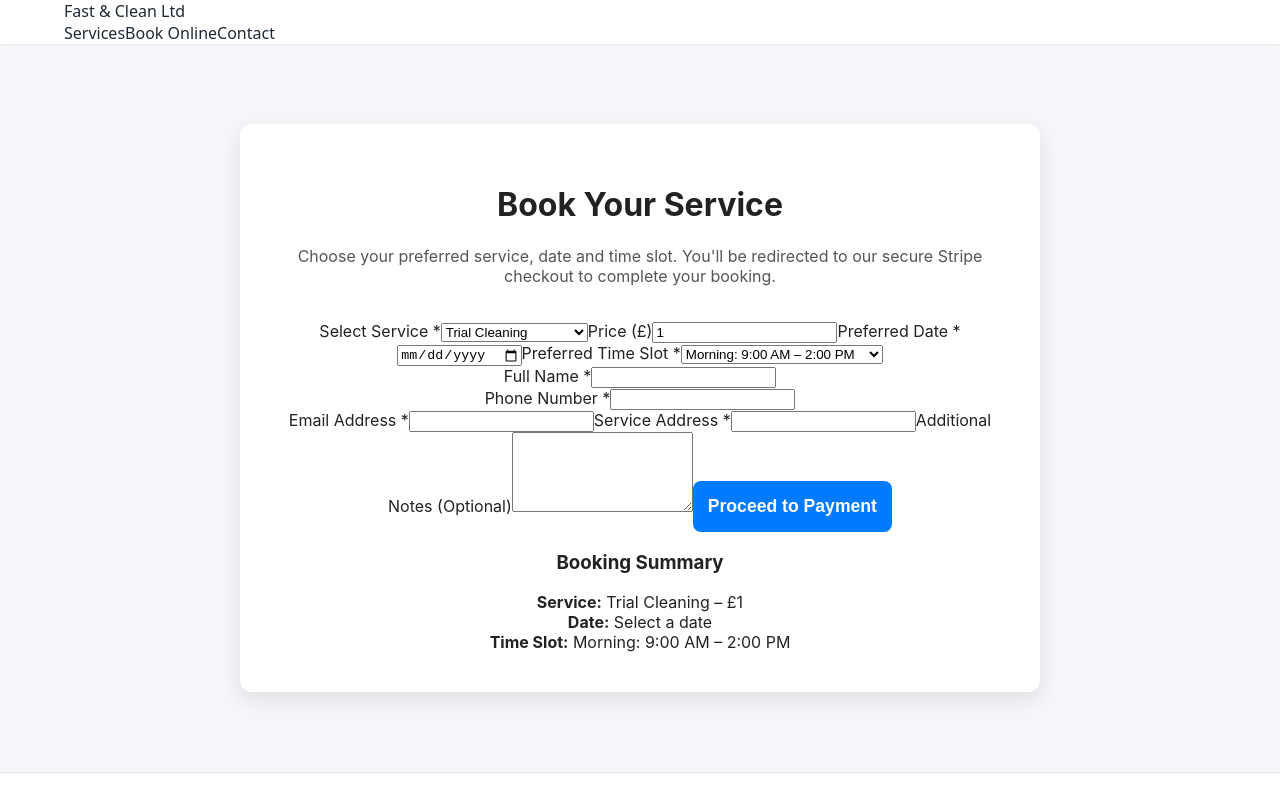
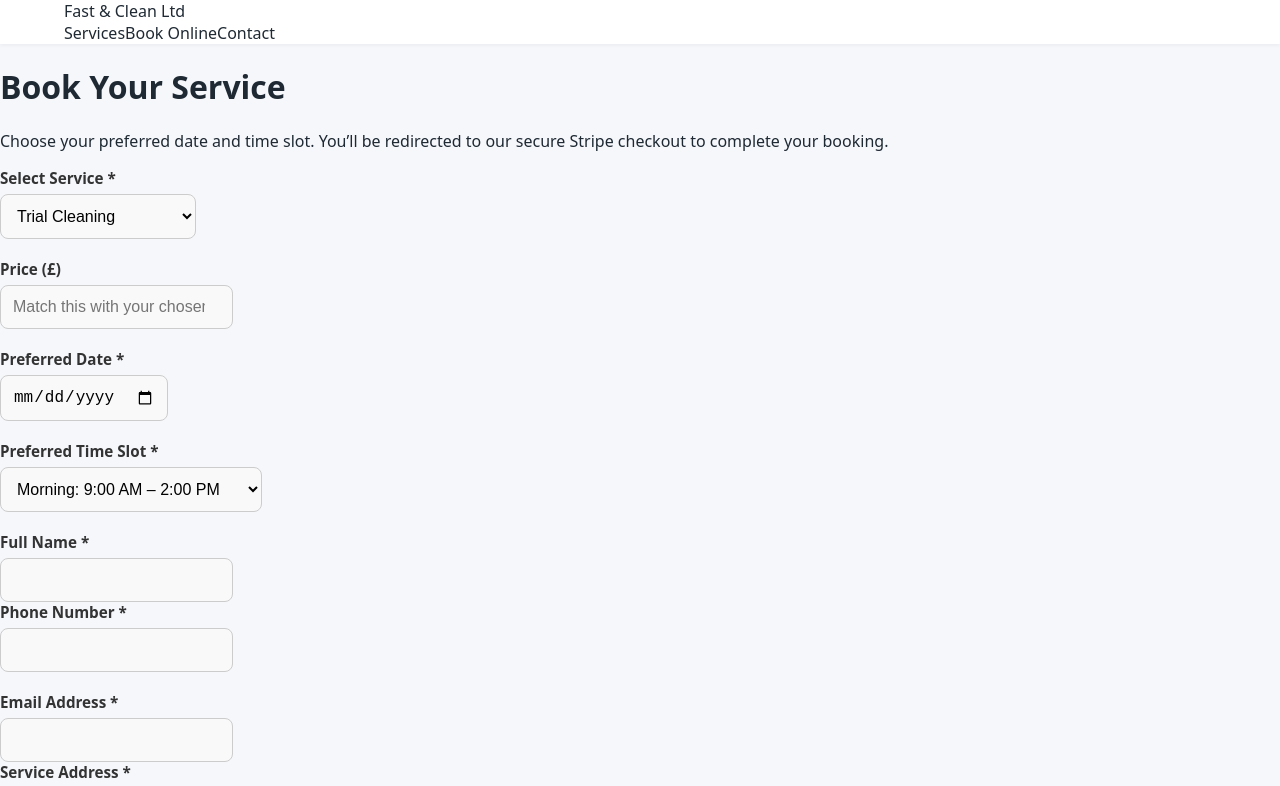
Before and after one commit to FastClean1/fastandclean-site, a React (Vite) app: page /book in a window 1280 px wide. Shown: the top 786 px of the page. Built offline with nearby package versions, Linux system fonts and the light colour scheme.

Commit message:
Update Book.jsx

```diff
--- a/src/Book.jsx
+++ b/src/Book.jsx
@@ -1,205 +1,229 @@
-import React, { useEffect, useMemo, useState } from "react";
+import React, { useMemo, useState } from "react";
 import "./book.css";
 
-// Mappa servizi → Stripe Payment Links
-const paymentLinks = {
-  "Trial Cleaning": "https://buy.stripe.com/3cI3cwb4qaozez5akE7N606",
-  "House Cleaning": "https://buy.stripe.com/eVq14o6Oa9kv8aH2Sc7N604",
-  "Office Cleaning": "https://buy.stripe.com/14A7sM6Oa1S38aHdwQ7N603",
+export default function Book() {
+  // ---- CONFIGURA QUI (EmailJS + tuoi dati) --------------------
+  const EMAILJS_SERVICE_ID        = "YOUR_SERVICE_ID";          // es. "service_abc123"
+  const EMAILJS_TEMPLATE_OWNER_ID = "YOUR_TEMPLATE_OWNER_ID";   // template per l'email che ricevi tu
+  const EMAILJS_TEMPLATE_USER_ID  = "YOUR_TEMPLATE_USER_ID";    // template per l'email al cliente
+  const BUSINESS_EMAIL            = "fastandcleanoffice@gmail.com"; // fallback se serve
+  // -------------------------------------------------------------
+
+  // Payment Links (forniti da te)
+  const links = useMemo(() => ({
+    "Trial Cleaning":     "https://buy.stripe.com/3cI3cwb4qaozez5akE7N606",  // £1
+    "House Cleaning":     "https://buy.stripe.com/eVq14o6Oa9kv8aH2Sc7N604",
+    "Office Cleaning":    "https://buy.stripe.com/14A7sM6Oa1S38aHdwQ7N603",
     "Garden Maintenance": "https://buy.stripe.com/6oU4gAgoK9kvaiP8cw7N602",
-  Landscaping: "https://buy.stripe.com/eVqcN6dcy7cnaiPgJ27N601",
-  "Handyman Repairs": "https://buy.stripe.com/3cIfZib4qdALbmTfEY7N600",
-};
+    "Landscaping":        "https://buy.stripe.com/eVqcN6dcy7cnaiPgJ27N601",
+    "Handyman Repairs":   "https://buy.stripe.com/3cIfZib4qdALbmTfEY7N600",
+  }), []);
 
-// Opzioni orari
-const TIME_SLOTS = ["Morning: 9:00 AM – 2:00 PM", "Afternoon: 3:00 PM – 7:00 PM"];
-
-// Servizi con prezzi/descrizioni (solo per form e riepilogo)
-const SERVICE_META = [
-  { name: "Trial Cleaning", defaultPrice: 1 },
-  { name: "House Cleaning", defaultPrice: 95 },
-  { name: "Office Cleaning", defaultPrice: 120 },
-  { name: "Garden Maintenance", defaultPrice: 65 },
-  { name: "Landscaping", defaultPrice: 160 },
-  { name: "Handyman Repairs", defaultPrice: 80 },
+  // Opzioni form
+  const services = Object.keys(links);
+  const timeSlots = [
+    "Morning: 9:00 AM – 2:00 PM",
+    "Afternoon: 3:00 PM – 7:00 PM",
   ];
 
-export default function Book() {
-  // Pre-compila da query string
-  const qs = useMemo(() => new URLSearchParams(window.location.search), []);
-  const qsService = qs.get("service") || "";
-  const qsPrice = qs.get("price");
+  // Stato form
+  const [selectedService, setSelectedService] = useState(services[0]);
+  const [price, setPrice]                 = useState(""); // visivo, non usato da Stripe Link
+  const [date, setDate]                   = useState("");
+  const [timeSlot, setTimeSlot]           = useState(timeSlots[0]);
+  const [fullName, setFullName]           = useState("");
+  const [email, setEmail]                 = useState("");
+  const [phone, setPhone]                 = useState("");
+  const [address, setAddress]             = useState("");
+  const [notes, setNotes]                 = useState("");
+  const [sending, setSending]             = useState(false);
+  const [error, setError]                 = useState("");
 
-  const [selectedService, setSelectedService] = useState(qsService && paymentLinks[qsService] ? qsService : "Trial Cleaning");
-  const [price, setPrice] = useState(
-    qsPrice ? Number(qsPrice) : SERVICE_META.find(s => s.name === (qsService || "Trial Cleaning"))?.defaultPrice || 1
-  );
-  const [date, setDate] = useState("");
-  const [timeSlot, setTimeSlot] = useState(TIME_SLOTS[0]);
-  const [fullName, setFullName] = useState("");
-  const [phone, setPhone] = useState("");
-  const [email, setEmail] = useState("");
-  const [address, setAddress] = useState("");
-  const [notes, setNotes] = useState("");
-  const [error, setError] = useState("");
+  const payLink = links[selectedService];
 
-  // Aggiorna prezzo quando cambia servizio (se l’utente non lo ha digitato a mano via query)
-  useEffect(() => {
-    const meta = SERVICE_META.find(s => s.name === selectedService);
-    if (meta && !qsPrice) setPrice(meta.defaultPrice);
-  }, [selectedService, qsPrice]);
-
-  const onSubmit = (e) => {
+  async function handleSubmit(e) {
     e.preventDefault();
     setError("");
 
-    // Validazioni minime
-    if (!selectedService || !paymentLinks[selectedService]) {
-      setError("Select a valid service.");
-      return;
-    }
-    if (!date) {
-      setError("Select a preferred date.");
-      return;
-    }
-    if (!fullName || !email || !phone || !address) {
-      setError("Please fill all required fields.");
+    if (!selectedService || !date || !timeSlot || !fullName || !email || !phone || !address) {
+      setError("Please fill in all required fields.");
       return;
     }
 
-    // Redireziona al Payment Link corrispondente (il prezzo visualizzato è informativo)
-    window.location.href = paymentLinks[selectedService];
+    if (!payLink) {
+      setError("Payment link not configured for this service.");
+      return;
+    }
+
+    setSending(true);
+
+    // Dati booking usati nelle email
+    const payload = {
+      service: selectedService,
+      price: price || "—",
+      date,
+      timeSlot,
+      fullName,
+      email,
+      phone,
+      address,
+      notes: notes || "—",
     };
+
+    try {
+      // 1) Email a TE (owner)
+      await window.emailjs.send(
+        EMAILJS_SERVICE_ID,
+        EMAILJS_TEMPLATE_OWNER_ID,
+        {
+          // variabili da mappare nel template EmailJS
+          to_email: BUSINESS_EMAIL, // oppure fisso nel template
+          ...payload,
+        }
+      );
+
+      // 2) Email al CLIENTE (conferma)
+      await window.emailjs.send(
+        EMAILJS_SERVICE_ID,
+        EMAILJS_TEMPLATE_USER_ID,
+        {
+          to_email: email, // il destinatario è il cliente
+          ...payload,
+        }
+      );
+
+      // 3) Vai al pagamento Stripe (Payment Link)
+      window.location.href = payLink;
+    } catch (err) {
+      console.error(err);
+      setError("Email error. Please try again.");
+      setSending(false);
+    }
+  }
 
   return (
     <div className="book-wrap">
-      <div className="book-container">
-        <h1 className="book-title">Book Your Service</h1>
-        <p className="book-subtitle">
-          Choose your preferred service, date and time slot. You'll be redirected to our secure Stripe checkout to complete your booking.
+      <h1>Book Your Service</h1>
+      <p className="book-sub">
+        Choose your preferred date and time slot. You’ll be redirected to our secure Stripe checkout to complete your booking.
       </p>
 
-        <form className="book-grid" onSubmit={onSubmit}>
-          <div className="book-card">
-            <label className="book-label">Select Service *</label>
+      <form className="book-form" onSubmit={handleSubmit}>
+
+        <div className="field">
+          <label>Select Service *</label>
           <select
-              className="book-input"
             value={selectedService}
             onChange={(e) => setSelectedService(e.target.value)}
           >
-              {SERVICE_META.map((s) => (
-                <option key={s.name} value={s.name}>
-                  {s.name}
-                </option>
+            {services.map(s => (
+              <option key={s} value={s}>{s}</option>
             ))}
           </select>
+        </div>
 
-            <label className="book-label">Price (£)</label>
+        <div className="field">
+          <label>Price (£)</label>
           <input
-              className="book-input"
             type="number"
-              min="0"
+            placeholder="Match this with your chosen package."
             value={price}
-              onChange={(e) => setPrice(Number(e.target.value))}
+            onChange={(e) => setPrice(e.target.value)}
+            min="1"
           />
+        </div>
 
-            <label className="book-label">Preferred Date *</label>
+        <div className="field">
+          <label>Preferred Date *</label>
           <input
-              className="book-input"
             type="date"
             value={date}
             onChange={(e) => setDate(e.target.value)}
+            required
           />
+        </div>
 
-            <label className="book-label">Preferred Time Slot *</label>
+        <div className="field">
+          <label>Preferred Time Slot *</label>
           <select
-              className="book-input"
             value={timeSlot}
             onChange={(e) => setTimeSlot(e.target.value)}
+            required
           >
-              {TIME_SLOTS.map((t) => (
-                <option key={t} value={t}>
-                  {t}
-                </option>
+            {timeSlots.map(slot => (
+              <option key={slot} value={slot}>{slot}</option>
             ))}
           </select>
+        </div>
 
-            <div className="book-row-2">
-              <div>
-                <label className="book-label">Full Name *</label>
+        <div className="grid-2">
+          <div className="field">
+            <label>Full Name *</label>
             <input
-                  className="book-input"
               type="text"
               value={fullName}
               onChange={(e) => setFullName(e.target.value)}
+              required
             />
           </div>
-              <div>
-                <label className="book-label">Phone Number *</label>
+          <div className="field">
+            <label>Phone Number *</label>
             <input
-                  className="book-input"
               type="tel"
               value={phone}
               onChange={(e) => setPhone(e.target.value)}
+              required
             />
           </div>
         </div>
 
-            <label className="book-label">Email Address *</label>
+        <div className="grid-2">
+          <div className="field">
+            <label>Email Address *</label>
             <input
-              className="book-input"
               type="email"
               value={email}
               onChange={(e) => setEmail(e.target.value)}
+              required
             />
-
-            <label className="book-label">Service Address *</label>
+          </div>
+          <div className="field">
+            <label>Service Address *</label>
             <input
-              className="book-input"
               type="text"
               value={address}
               onChange={(e) => setAddress(e.target.value)}
+              required
             />
+          </div>
+        </div>
 
-            <label className="book-label">Additional Notes (Optional)</label>
+        <div className="field">
+          <label>Additional Notes (Optional)</label>
           <textarea
-              className="book-input"
-              rows={4}
+            rows="4"
             value={notes}
             onChange={(e) => setNotes(e.target.value)}
+            placeholder="Access details, parking info, special requests..."
           />
-
-            {error && <div className="book-error">{error}</div>}
-
-            <button type="submit" className="book-button">
-              Proceed to Payment
-            </button>
         </div>
 
-          <aside className="book-summary">
-            <div className="book-summary-card">
-              <h3 className="book-summary-title">Booking Summary</h3>
-              <div className="book-summary-row">
-                <strong>Service:</strong>&nbsp;
-                <span>
-                  {selectedService} – £{Number(price).toFixed(0)}
-                </span>
-              </div>
-              <div className="book-summary-row">
-                <strong>Date:</strong>&nbsp;<span>{date || "Select a date"}</span>
-              </div>
-              <div className="book-summary-row">
-                <strong>Time Slot:</strong>&nbsp;<span>{timeSlot}</span>
-              </div>
-              {!paymentLinks[selectedService] && (
-                <div className="book-hint">
-                  Payment link not configured for this service.
-                </div>
+        <div className="summary">
+          <h3>Booking Summary</h3>
+          <p><strong>Service:</strong> {selectedService}{price ? ` – £${price}` : ""}</p>
+          <p><strong>Date:</strong> {date || "—"}</p>
+          <p><strong>Time Slot:</strong> {timeSlot || "—"}</p>
+          {!payLink && (
+            <p className="warn">Payment link not configured for this service.</p>
           )}
         </div>
-          </aside>
+
+        {error && <p className="error">{error}</p>}
+
+        <button type="submit" className="btn-primary" disabled={sending || !payLink}>
+          {sending ? "Sending..." : "Proceed to Payment"}
+        </button>
       </form>
-      </div>
     </div>
   );
 }
```
Lines whose indentation alone changed are shown as unchanged.
